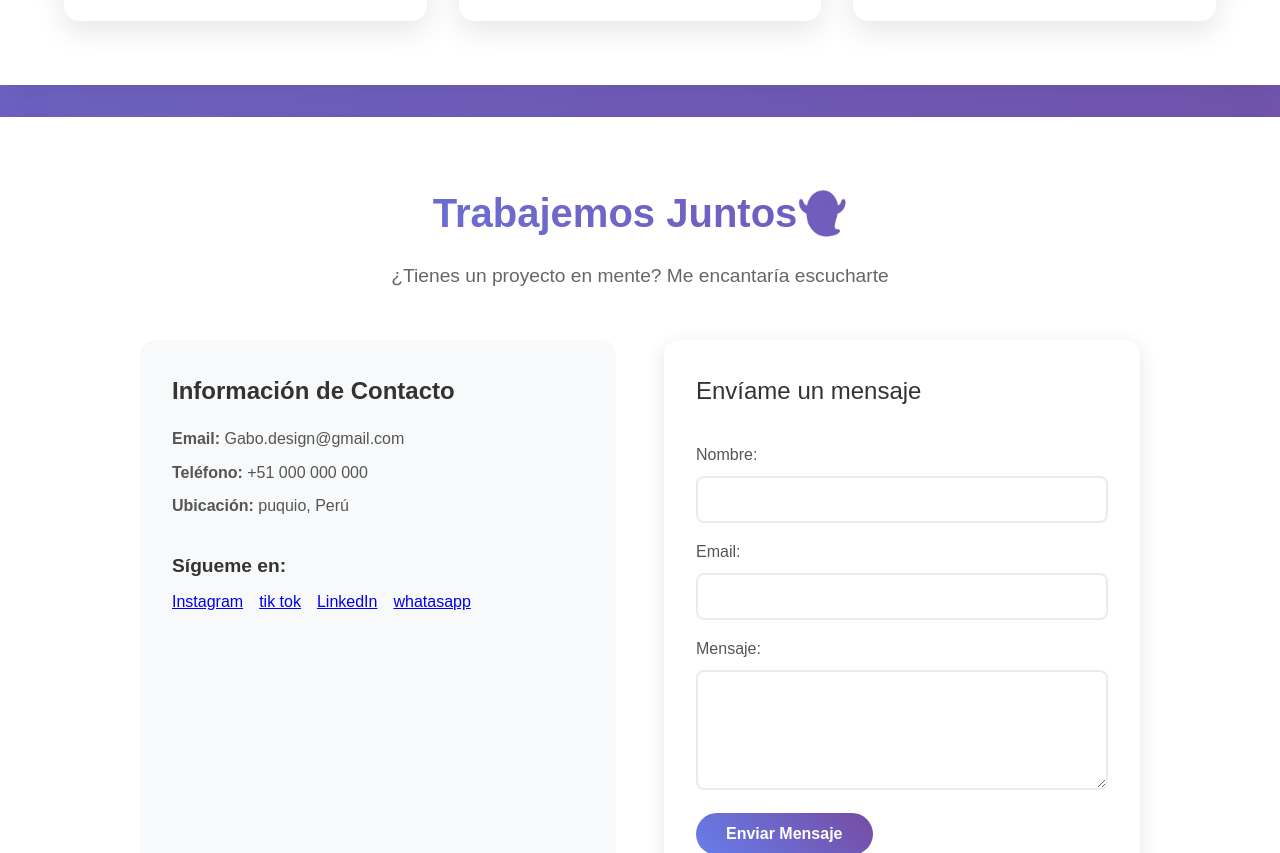
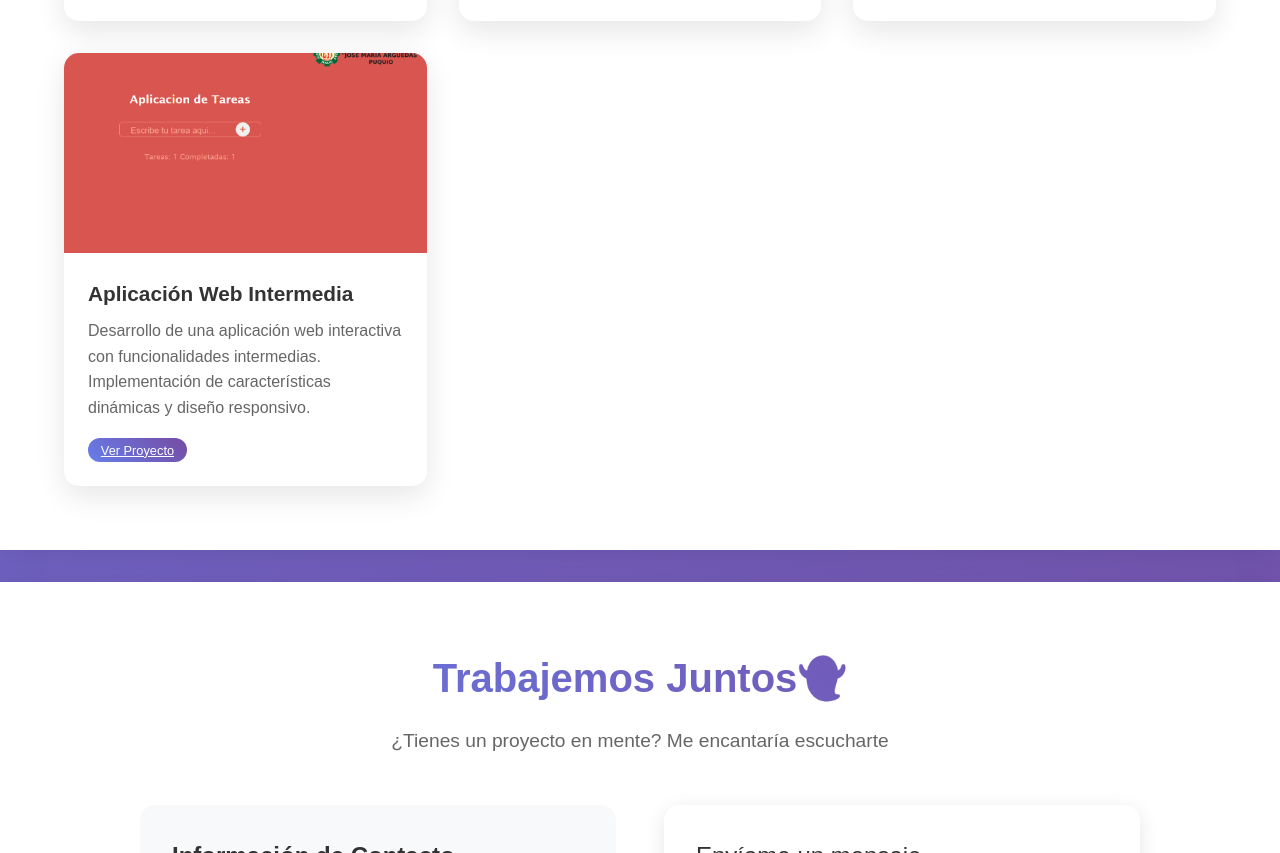
Before and after one commit to Gabriel12637/MI_PORTAFOLIO, a plain HTML site: page index.html in a window 1280 px wide. Shown: the part 2458-3311 px from the top of the page. Drawn offline with Linux system fonts and the light colour scheme.

Commit message:
actualizacion de mi portafolio

```diff
--- a/css/style.css
+++ b/css/style.css
@@ -1,4 +1,6 @@
 /* Reset y configuración base */
+
+
 * {
     margin: 0;
     padding: 0;
@@ -27,6 +29,7 @@ html {
     width: 100%;
     z-index: 1000;
     transition: all 0.3s ease;
+
 }
 
 .nav {
--- a/index.html
+++ b/index.html
@@ -136,6 +136,25 @@
                         </footer>
                     </section>
                 </article>
+
+                <!-- Añade esto dentro de <section class="projects-grid"> después de las tarjetas existentes -->
+
+<article class="project-card">
+    <figure class="project-image-container">
+        <img src="img/web_intermedio.png" alt="Aplicación Web Intermedia" class="project-image">
+    </figure>
+    <section class="project-info">
+        <h3 class="project-title">Aplicación Web Intermedia</h3>
+        <p class="project-description">
+            Desarrollo de una aplicación web interactiva con funcionalidades intermedias.
+            Implementación de características dinámicas y diseño responsivo.
+        </p>
+            <a href="https://gabriel12637.github.io/app_intermedio/" target="_blank" class="tool-tag">
+                Ver Proyecto
+            </a>
+        </footer>
+    </section>
+</article>
             </section>
         </section>
 
```
Also changed, not shown: img/web_intermedio.png (added).
